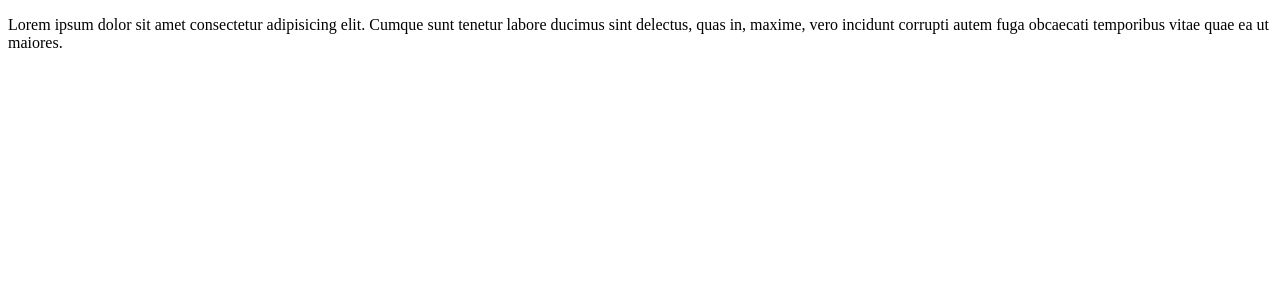
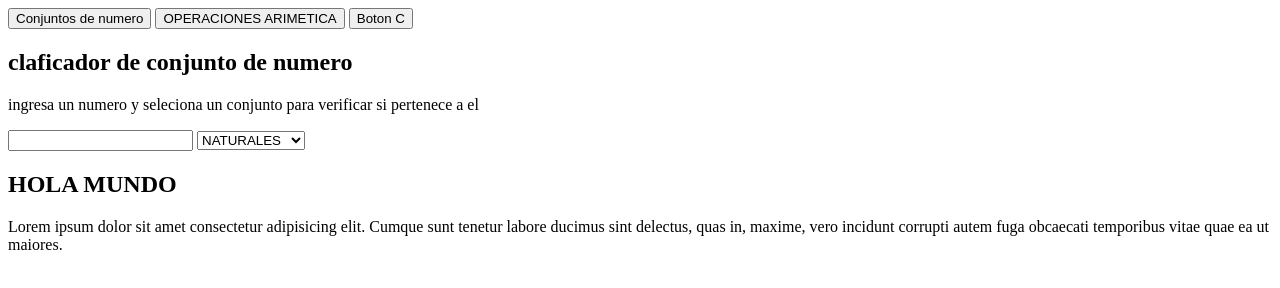
Before and after one commit to mosquerakevinsantiago/Tercer_Trimestre, a plain HTML site: page index.html in a window 1280 px wide. Drawn offline with Linux system fonts and the light colour scheme.

Commit message:
creacion de primera pagina del proyecto de razonamiento cuantitativo

```diff
--- a/index.html
+++ b/index.html
@@ -3,9 +3,46 @@
 <head>
     <meta charset="UTF-8">
     <meta name="viewport" content="width=device-width, initial-scale=1.0">
-    <title>Hola mundo! </title>
+    <title>Razonamiento cuantitativo 1</title>
+    <meta name="description" content="Herramienta educativa para clasificar numero en conjunto(NATURALES,ENTERO,RACIONALES,Y RESOVER OPERACIONES ARIMETICA)"
+    <link real="stylesheet" href="css/styles.css"
 </head>
 <body>
+    <div class="principal">
+        <nav class="tabs_nav"role="tablist">
+            <button class="tab-btn" role="tab">
+                <span class="nav-tab-text">Conjuntos de numero</span>
+            </button>
+             <button class="tab-btn" role="tab">
+                <span class="nav-tab-text">OPERACIONES ARIMETICA</span>
+            </button>
+             <button class="tab-btn" role="tab">
+                 <span class="nav-tab-text">Boton C</span>
+            </button>
+        </nav>
+
+        <section id="panel-clasificar" class="tab-panel active">
+            <div class="card">
+                <h2>claficador de conjunto de numero</h2>
+                <p>ingresa un numero y seleciona un conjunto para verificar si pertenece a el</p>
+            </div>
+
+            <input type="text" id="numero-input">
+
+            <select id="select-conjuntos">
+                <option value="NATURALES">NATURALES</option>
+                 <option value="ENTERO">ENTERO</option>
+                  <option value="RACIONALES">RACIONALES</option>
+
+            </select>
+
+
+        </section>
+    <h2>HOLA MUNDO</h2>
     <p>Lorem ipsum dolor sit amet consectetur adipisicing elit. Cumque sunt tenetur labore ducimus sint delectus, quas in, maxime, vero incidunt corrupti autem fuga obcaecati temporibus vitae quae ea ut maiores.
+        <script>
+            alert("HOLA")
+        </script>
+        </div>
 </body>
 </html>
```
Also changed, not shown: css/styles.css (added), js/script.js (added).
